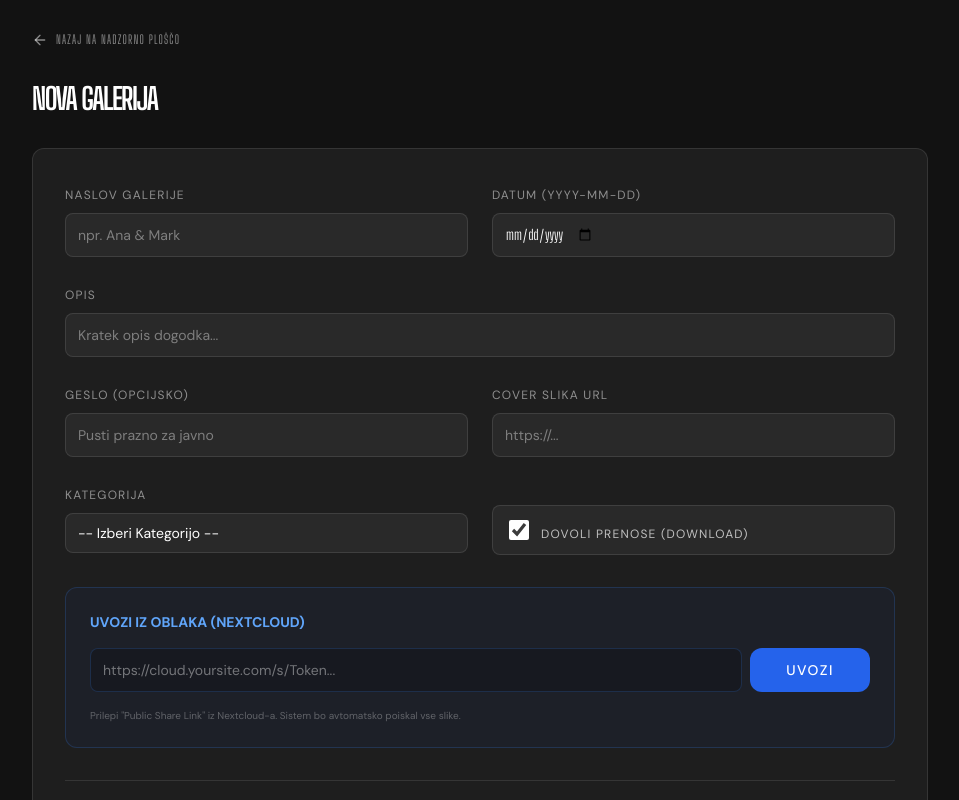
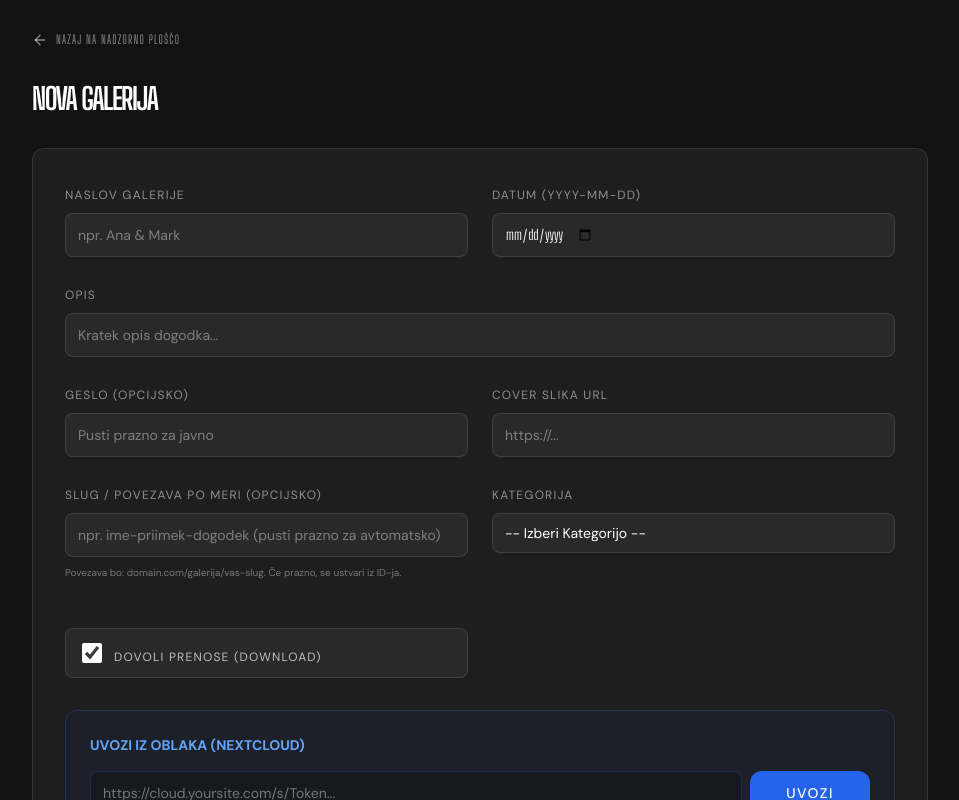
Before and after one commit to wolfyek/client-gallery, a Next.js app: page /admin/ustvari in a window 1280 px wide. Shown: the top 800 px of the page, without its empty margins (160-1119 px from the left). Built offline with nearby package versions, Linux system fonts and the light colour scheme.

Commit message:
Add custom URL slug support for galleries

```diff
--- a/app/admin/actions.ts
+++ b/app/admin/actions.ts
@@ -176,6 +176,7 @@ export async function createGallery(formData: FormData) {
     const password = formData.get("password") as string;
     const coverImage = formData.get("coverImage") as string;
     const category = formData.get("category") as string;
+    const slug = formData.get("slug") as string; // Get slug
     const downloadable = formData.get("downloadable") === "on";
     const idStr = title.toLowerCase().replace(/[^a-z0-9]+/g, "-").replace(/(^-|-$)/g, "");
     const photosJson = formData.get("photos") as string;
@@ -195,6 +196,7 @@ export async function createGallery(formData: FormData) {
         password,
         coverImage,
         category,
+        slug: slug || undefined, // Save slug
         downloadable,
         photos
     };
@@ -202,10 +204,9 @@ export async function createGallery(formData: FormData) {
     try {
         await saveGallery(newGallery);
         const user = process.env.ADMIN_USERNAME || "Admin";
-        await logActivity('CREATE_GALLERY', `Created gallery: ${title} (${photos.length} photos)`, user);
+        await logActivity('CREATE_GALLERY', `Created gallery: ${title} (${photos.length} photos) [Slug: ${slug || 'none'}]`, user);
     } catch (e: any) {
         console.error("Create Gallery Error:", e);
-        // Return the error instead of throwing to avoid Next.js masking it
         return { error: e.message || "Failed to create gallery" };
     }
 
@@ -225,6 +226,7 @@ export async function updateGallery(id: string, formData: FormData) {
     const password = formData.get("password") as string;
     const coverImage = formData.get("coverImage") as string;
     const category = formData.get("category") as string;
+    const slug = formData.get("slug") as string; // Get slug
     const downloadable = formData.get("downloadable") === "on";
     const photosJson = formData.get("photos") as string;
 
@@ -249,6 +251,7 @@ export async function updateGallery(id: string, formData: FormData) {
         password,
         coverImage,
         category,
+        slug: slug || undefined, // Update slug
         downloadable,
         photos
     };
@@ -256,7 +259,7 @@ export async function updateGallery(id: string, formData: FormData) {
     try {
         await saveGallery(updated);
         const user = process.env.ADMIN_USERNAME || "Admin";
-        await logActivity('UPDATE_GALLERY', `Updated gallery: ${title} (Total: ${photos.length} photos)`, user);
+        await logActivity('UPDATE_GALLERY', `Updated gallery: ${title} (Total: ${photos.length} photos) [Slug: ${slug || 'none'}]`, user);
     } catch (e: any) {
         console.error("Update Gallery Error:", e);
         return { error: e.message || "Failed to update gallery" };
@@ -265,6 +268,7 @@ export async function updateGallery(id: string, formData: FormData) {
     revalidatePath("/");
     revalidatePath("/admin");
     revalidatePath(`/galerija/${id}`);
+    if (slug) revalidatePath(`/galerija/${slug}`); // Revalidate slug path too
 
     return { success: true };
 }
@@ -277,6 +281,7 @@ export async function updateGalleryMetadata(
         password?: string;
         coverImage: string;
         category?: string;
+        slug?: string;
         downloadable: boolean;
         description?: string;
     }
@@ -296,6 +301,7 @@ export async function updateGalleryMetadata(
             password: data.password || undefined,
             coverImage: data.coverImage,
             category: data.category,
+            slug: data.slug || undefined,
             downloadable: data.downloadable,
             description: data.description || "",
         };
--- a/components/admin/GalleryForm.tsx
+++ b/components/admin/GalleryForm.tsx
@@ -146,6 +146,17 @@ export default function GalleryForm({ gallery }: { gallery?: Gallery }) {
                             <Image src={coverImage} fill alt="Cover" className="object-cover" unoptimized />
                         </div>
                     )}
+                </div>
+
+                <div className="space-y-2">
+                    <label className="text-xs uppercase tracking-widest text-white/50 font-dm">Slug / Povezava po meri (Opcijsko)</label>
+                    <Input
+                        name="slug"
+                        defaultValue={gallery?.slug}
+                        placeholder="npr. ime-priimek-dogodek (pusti prazno za avtomatsko)"
+                        className="bg-white/5 border-white/10 font-dm"
+                    />
+                    <p className="text-[10px] text-white/40 font-dm">Povezava bo: domain.com/galerija/vas-slug. Če prazno, se ustvari iz ID-ja.</p>
                 </div>
 
                 <div className="space-y-2">
--- a/lib/data.ts
+++ b/lib/data.ts
@@ -16,5 +16,6 @@ export type Gallery = {
     password?: string; // If undefined, it's public
     downloadable?: boolean; // Defaults to true if undefined
     category?: string;
+    slug?: string; // Custom URL slug
     photos: Photo[];
 };
--- a/lib/storage.ts
+++ b/lib/storage.ts
@@ -111,9 +111,9 @@ async function ensureDataDir() {
     }
 }
 
-export async function getGallery(id: string): Promise<Gallery | undefined> {
+export async function getGallery(idOrSlug: string): Promise<Gallery | undefined> {
     const galleries = await getGalleries();
-    return galleries.find((g) => g.id === id);
+    return galleries.find((g) => g.id === idOrSlug || g.slug === idOrSlug);
 }
 
 export async function saveGallery(gallery: Gallery) {
```
